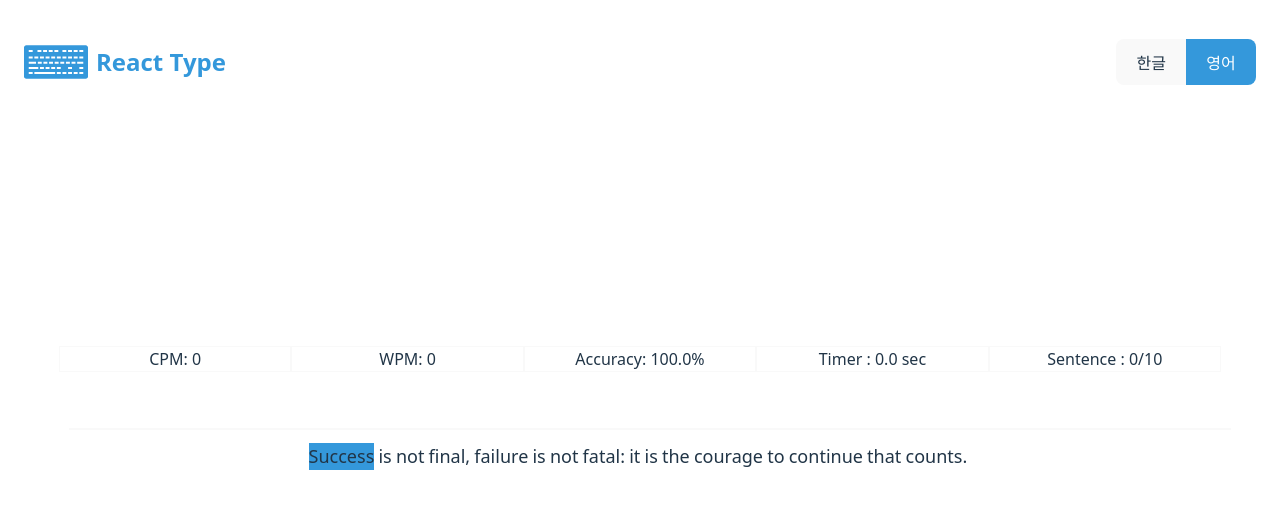
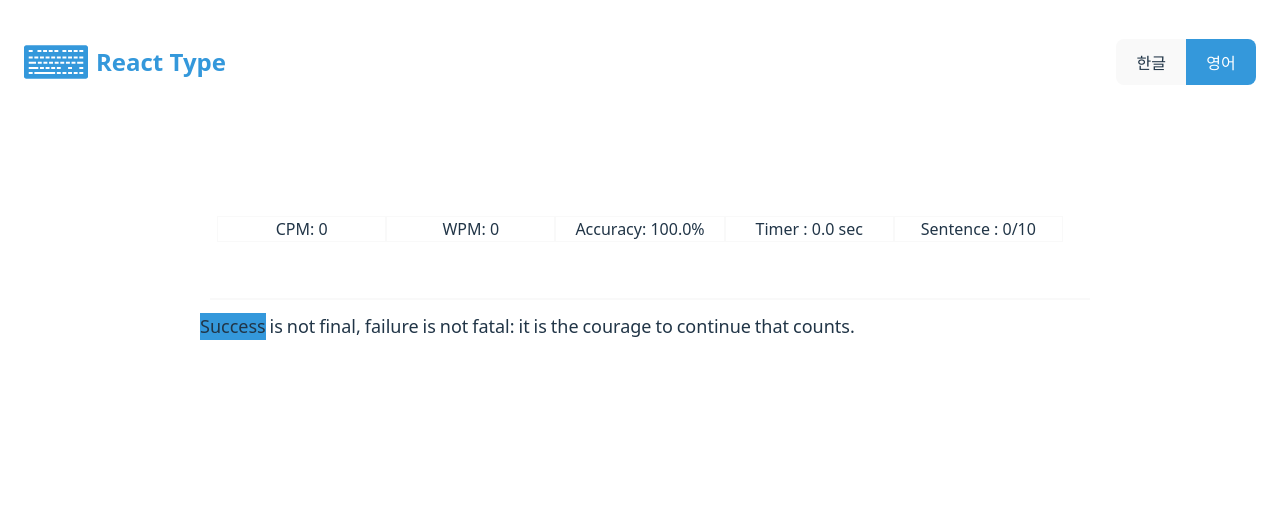
Before and after one commit to wlsdnr710/react_type, a React (Vite) app: page / in a window 1280 px wide. Shown: the top 508 px of the page. Built offline with nearby package versions, Linux system fonts and the light colour scheme.

Commit message:
style edit to align typed words with displayed sentence + aligning

```diff
--- a/src/App.css
+++ b/src/App.css
@@ -1,5 +1,7 @@
 #root {
-  max-width: 1280px;
+  min-height: 400px;
+  width: 90vw;
+  max-width: 880px;
   margin: 0 auto;
   padding: 2rem;
   text-align: center;
--- a/src/components/ContentsDisplay.css
+++ b/src/components/ContentsDisplay.css
@@ -1,6 +1,8 @@
 .contentDisplay{
   display: block;
   border-color: var(--text-color);
+  text-align: left;
+  font-size: 15px;
 }
 
 .word {
--- a/src/components/Stats.css
+++ b/src/components/Stats.css
@@ -1,6 +1,6 @@
 .stat {
   display: inline-block;
-  width: 18vw;
+  width: 19%;
   margin-bottom: 30px;
   border-style:solid;
   border-width : .1px;
--- a/src/components/Typing.css
+++ b/src/components/Typing.css
@@ -1,6 +1,8 @@
 
 .typed {
-  position:absolute;
+  /* position:absolute;
   bottom: 0;
-  padding-right: 20%;
+  padding-right: 20%; */
+  text-align:left;
+  font-size: 17.65px;
 }
--- a/src/components/Typing.jsx
+++ b/src/components/Typing.jsx
@@ -214,7 +214,7 @@ const Typing = ({ handleLanguageChange, isHangul }) => {
         handleDeleteTypo={handleDeleteTypo}
       />
       <ResultModal ref={resultRef} close={closeResult} />
-      <p className="typed">{keyPressed}</p>
+      <div className="typed">{keyPressed}</div>
     </div>
   );
 };
```
